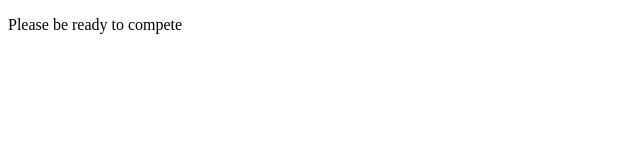
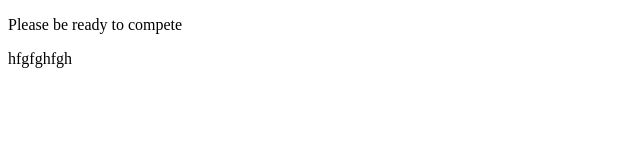
Before and after one commit to peterabajicode/dev-repo, a plain HTML site: page index.html in a window 1280 px wide. Shown: the full height of the page, 0-640 px from the left. Drawn offline with Linux system fonts and the light colour scheme.

Commit message:
Added lorem

```diff
--- a/index.html
+++ b/index.html
@@ -8,5 +8,6 @@
 </head>
 <body>
  <p>Please be ready to compete</p>
+ <lorem>hfgfghfgh</lorem>
 </body>
 </html>
```
